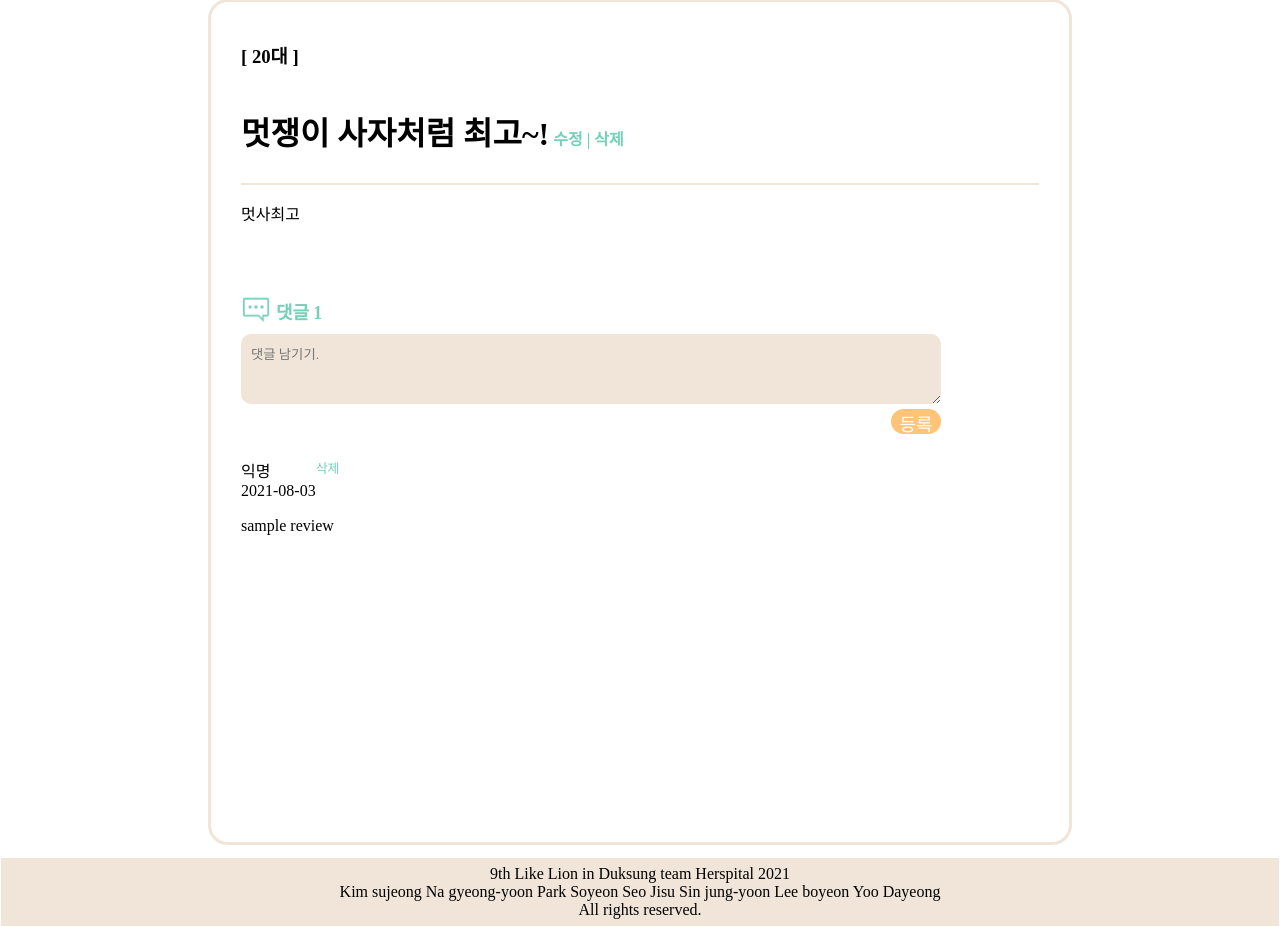
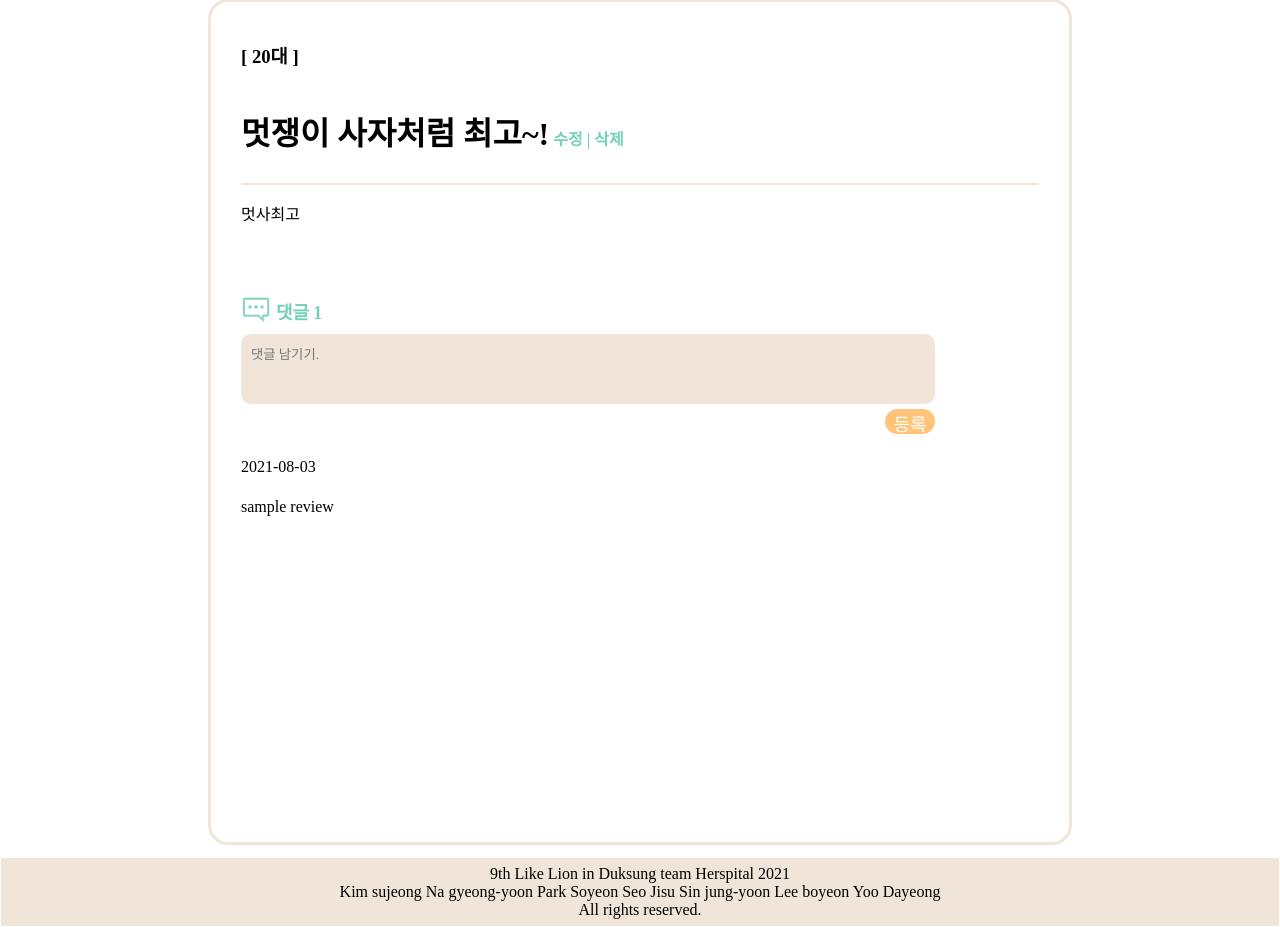
Before and after one commit to soyeonvv/ds-likelion-HERspital, a Django app: page /community/detail/1 in a window 1280 px wide. Shown: the part 89-1016 px from the top of the page. Run offline with Django 3.2, Linux system fonts and the light colour scheme; data comes from the database, SQL or seed files in the repository; both versions use the stored data as it was after the commit; some web fonts are replaced.

Commit message:
detail페이지 댓글 부분 수정

```diff
--- a/static/css/detail.css
+++ b/static/css/detail.css
@@ -4,8 +4,7 @@
     height: 100vh;
     margin: 10px 200px 20px 200px;
     padding: 20px 30px 20px 30px;
-
-
+    overflow: auto;
 }
 
 .titletxt {
@@ -50,13 +49,15 @@ h1 {
 }
 
 #new-review {
-    width: 700px;
+    width: 100%;
     height: 70px;
     background-color: #F1E5D9;
     border-radius: 10px;
     margin-top: 10px;
     padding: 10px;
     border-style: none;
+    resize: none;
+
 }
 
 hr {
--- a/templates/community/detail.html
+++ b/templates/community/detail.html
@@ -25,15 +25,14 @@
             <span id="review-count">1</span>
             <div id="review">
                 <div class="review-row">
-                    <textarea id="new-review" name="new_review" rows="5" cols="100" placeholder="댓글 남기기."></textarea><br>
+                    <textarea id="new-review" name="new_review" rows="5" cols="90" placeholder="댓글 남기기."></textarea><br>
                     <button type="submit" onclick="submitReview()" class="review_btn">등록</button><br>
                 </div>
                 <br><br>
                 <div class="review-box">
                     <div class="review-row">
-                        <div class="review-date" style="float: left;">익명<br>2021-08-03</div>
-                        <div class="review-remove" style="font-size: 13px;"><a href="#">삭제</a></div>
-                        <div class="review-content" style="padding-top: 40px;" >sample review<br><br></div><br>
+                        <div class="review-date" style="float: left;">2021-08-03</div>
+                        <div class="review-content" style="padding-top: 40px;" >sample review<br></div>
                     </div>
                 </div>
             </div>
@@ -64,22 +63,13 @@
                 contentEL.innerText = newreview;
 
                 const br = document.createElement('div');
-                br.innerHTML = "<br><hr><br><br>"
-
-                const name = document.createElement('div');
-                name.innerHTML = "익명 &emsp;"
-
-                const br2 = document.createElement('div');
-                br2.innerHTML = "<br><br>"
+                br.innerHTML = "<br><hr><br>"
 
                 const reviewEL = document.createElement('div');
                 reviewEL.classList.add('review-row');
                 reviewEL.appendChild(br);
-                reviewEL.appendChild(name);
                 reviewEL.appendChild(dateEL);
-                reviewEL.appendChild(br2);
                 reviewEL.appendChild(contentEL);
-                reviewEL.appendChild(br2);
 
                 document.getElementById('review').appendChild(reviewEL);
                 newreviewEL.value = "";
```
Also changed, not shown: db.sqlite3.
